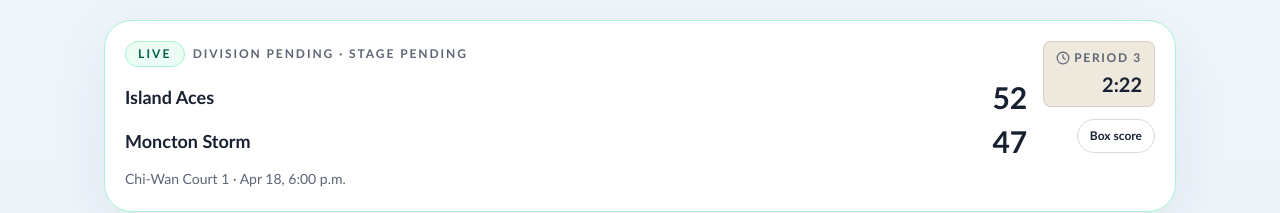
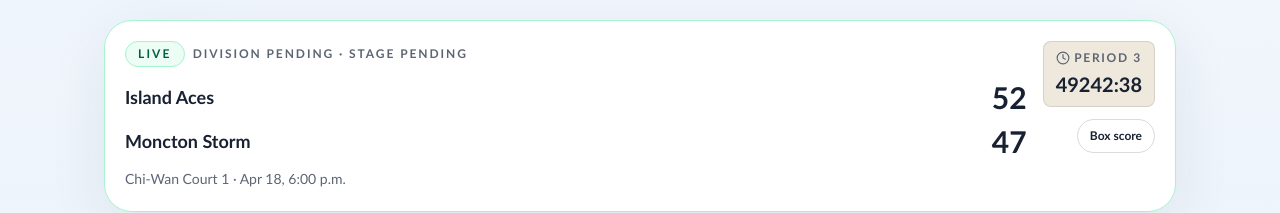
Before and after one commit to jasonmacpei/springshootout, a Next.js app: page /results in a window 1280 px wide. Shown: the part 466-679 px from the top of the page. Built offline with nearby package versions, Linux system fonts and the light colour scheme; no server answers; the database is empty.

Commit message:
Make live results update game clocks

```diff
--- a/src/components/competition/live-box-score.tsx
+++ b/src/components/competition/live-box-score.tsx
@@ -72,7 +72,10 @@ function getDisplayDeciseconds(game: GameSnapshot | null) {
     return Math.max(0, base);
   }
 
-  const syncedAtMs = new Date(game.clockSyncedAt).getTime();
+  const parsedSyncedAtMs = new Date(game.clockSyncedAt).getTime();
+  const syncedAtMs = Number.isFinite(parsedSyncedAtMs)
+    ? parsedSyncedAtMs
+    : new Date(game.clockSyncedAt.replace(" ", "T")).getTime();
   if (!Number.isFinite(syncedAtMs)) {
     return Math.max(0, base);
   }
--- a/src/components/competition/live-results-board.tsx
+++ b/src/components/competition/live-results-board.tsx
@@ -8,19 +8,63 @@ import { Badge } from "@/components/ui/badge";
 import { Button } from "@/components/ui/button";
 import { Card, CardDescription, CardTitle } from "@/components/ui/card";
 import type { LiveResultsFeed } from "@/lib/competition/live-results";
+import type { CompetitionScoreboardGame } from "@/lib/competition/schemas";
 import { formatDateTime } from "@/lib/utils";
 
-const pollIntervalMs = 15_000;
+const pollIntervalMs = 7_000;
+const tickIntervalMs = 200;
 
-function formatClock(seconds: number | null | undefined) {
-  if (seconds === null || seconds === undefined) {
+function isFinalStatus(status: string | undefined) {
+  return status === "final" || status === "finalized" || status === "complete";
+}
+
+function parseClockSyncedAt(value: string) {
+  const parsed = new Date(value).getTime();
+  if (Number.isFinite(parsed)) {
+    return parsed;
+  }
+
+  return new Date(value.replace(" ", "T")).getTime();
+}
+
+function getDisplayDeciseconds(game: CompetitionScoreboardGame, nowMs: number) {
+  if (!game.usesGameClock) {
     return null;
   }
 
-  const bounded = Math.max(0, Math.floor(seconds));
-  const minutes = Math.floor(bounded / 60);
-  const remainder = String(bounded % 60).padStart(2, "0");
-  return `${minutes}:${remainder}`;
+  const base =
+    typeof game.clockDecisecondsRemaining === "number"
+      ? game.clockDecisecondsRemaining
+      : typeof game.clockSecondsRemaining === "number"
+        ? game.clockSecondsRemaining * 10
+        : null;
+
+  if (base === null) {
+    return null;
+  }
+
+  if (isFinalStatus(game.status) || !game.isClockRunning || !game.clockSyncedAt) {
+    return Math.max(0, base);
+  }
+
+  const syncedAtMs = parseClockSyncedAt(game.clockSyncedAt);
+  if (!Number.isFinite(syncedAtMs)) {
+    return Math.max(0, base);
+  }
+
+  const elapsedDeciseconds = Math.floor((nowMs - syncedAtMs) / 100);
+  return Math.max(0, base - elapsedDeciseconds);
+}
+
+function formatClockFromDeciseconds(deciseconds: number | null) {
+  if (deciseconds === null) {
+    return null;
+  }
+
+  const totalSeconds = Math.ceil(deciseconds / 10);
+  const minutes = Math.floor(totalSeconds / 60);
+  const seconds = totalSeconds % 60;
+  return `${String(minutes).padStart(2, "0")}:${String(seconds).padStart(2, "0")}`;
 }
 
 function formatStatus(status: string) {
@@ -38,11 +82,34 @@ function formatUpdatedAt(value: string) {
 export function LiveResultsBoard({ initialFeed }: { initialFeed: LiveResultsFeed }) {
   const [feed, setFeed] = useState(initialFeed);
   const [error, setError] = useState<string | null>(null);
+  const [nowMs, setNowMs] = useState(() => Date.now());
+
+  const hasRunningClock = feed.liveGames.some(
+    (game) => game.usesGameClock && game.isClockRunning && !isFinalStatus(game.status),
+  );
+
+  useEffect(() => {
+    if (!hasRunningClock) {
+      setNowMs(Date.now());
+      return;
+    }
+
+    const interval = window.setInterval(() => {
+      setNowMs(Date.now());
+    }, tickIntervalMs);
+
+    return () => window.clearInterval(interval);
+  }, [hasRunningClock]);
 
   useEffect(() => {
     let ignore = false;
+    let intervalId: number | null = null;
 
     async function poll() {
+      if (document.hidden) {
+        return;
+      }
+
       try {
         const response = await fetch("/api/competition/live-results", {
           cache: "no-store",
@@ -55,6 +122,7 @@ export function LiveResultsBoard({ initialFeed }: { initialFeed: LiveResultsFeed
         const nextFeed = (await response.json()) as LiveResultsFeed;
         if (!ignore) {
           setFeed(nextFeed);
+          setNowMs(Date.now());
           setError(null);
         }
       } catch (pollError) {
@@ -64,10 +132,31 @@ export function LiveResultsBoard({ initialFeed }: { initialFeed: LiveResultsFeed
       }
     }
 
-    const interval = window.setInterval(poll, pollIntervalMs);
+    function configurePolling() {
+      if (intervalId !== null) {
+        window.clearInterval(intervalId);
+      }
+
+      intervalId = document.hidden ? null : window.setInterval(poll, pollIntervalMs);
+    }
+
+    function handleVisibilityChange() {
+      if (!document.hidden) {
+        void poll();
+      }
+
+      configurePolling();
+    }
+
+    configurePolling();
+    document.addEventListener("visibilitychange", handleVisibilityChange);
+
     return () => {
       ignore = true;
-      window.clearInterval(interval);
+      if (intervalId !== null) {
+        window.clearInterval(intervalId);
+      }
+      document.removeEventListener("visibilitychange", handleVisibilityChange);
     };
   }, []);
 
@@ -105,7 +194,7 @@ export function LiveResultsBoard({ initialFeed }: { initialFeed: LiveResultsFeed
         {feed.liveGames.length > 0 ? (
           <div className="grid gap-4">
             {feed.liveGames.map((game) => {
-              const clock = formatClock(game.clockSecondsRemaining);
+              const clock = formatClockFromDeciseconds(getDisplayDeciseconds(game, nowMs));
 
               return (
                 <Card className="border-emerald-200 bg-white p-5" key={game.gamePublicId}>
--- a/src/lib/competition/adapters/hoopsscorebook.ts
+++ b/src/lib/competition/adapters/hoopsscorebook.ts
@@ -146,6 +146,7 @@ export const hoopsscorebookProvider: CompetitionProvider = {
 
   async getScoreboard(filter: ScoreboardFilter) {
     try {
+      const noStore = filter.noStore === true;
       const data = await fetchCompetitionEnvelope({
         endpoint: "scoreboard",
         searchParams: {
@@ -153,8 +154,9 @@ export const hoopsscorebookProvider: CompetitionProvider = {
           status: filter.status ?? "all",
           limit: filter.limit ?? 20,
         },
-        tag: `competition:${filter.event}:scoreboard`,
-        revalidate: 15,
+        tag: noStore ? undefined : `competition:${filter.event}:scoreboard`,
+        revalidate: noStore ? undefined : 15,
+        cache: noStore ? "no-store" : undefined,
       });
 
       return scoreboardGameSchema.array().parse(data.games ?? []);
@@ -287,6 +289,7 @@ export const hoopsscorebookProvider: CompetitionProvider = {
           event: appConfig.defaultEventSlug,
           status: "all",
           limit: 100,
+          noStore: true,
         });
         const game = games.find((scoreboardGame) => scoreboardGame.gamePublicId === publicId);
 
--- a/src/lib/competition/live-results.ts
+++ b/src/lib/competition/live-results.ts
@@ -68,6 +68,7 @@ export async function getLiveResultsFeed(): Promise<LiveResultsFeed> {
       event: eventSlug,
       status: "all",
       limit: 100,
+      noStore: true,
     }),
     provider.getResults({
       event: eventSlug,
--- a/src/lib/competition/service.ts
+++ b/src/lib/competition/service.ts
@@ -13,6 +13,7 @@ export type ScoreboardFilter = {
   event: string;
   status?: "live" | "final" | "all";
   limit?: number;
+  noStore?: boolean;
 };
 
 export type ResultsFilter = {
```
Also changed, not shown: 1 other file (tests, documents, lock files or other folders).
